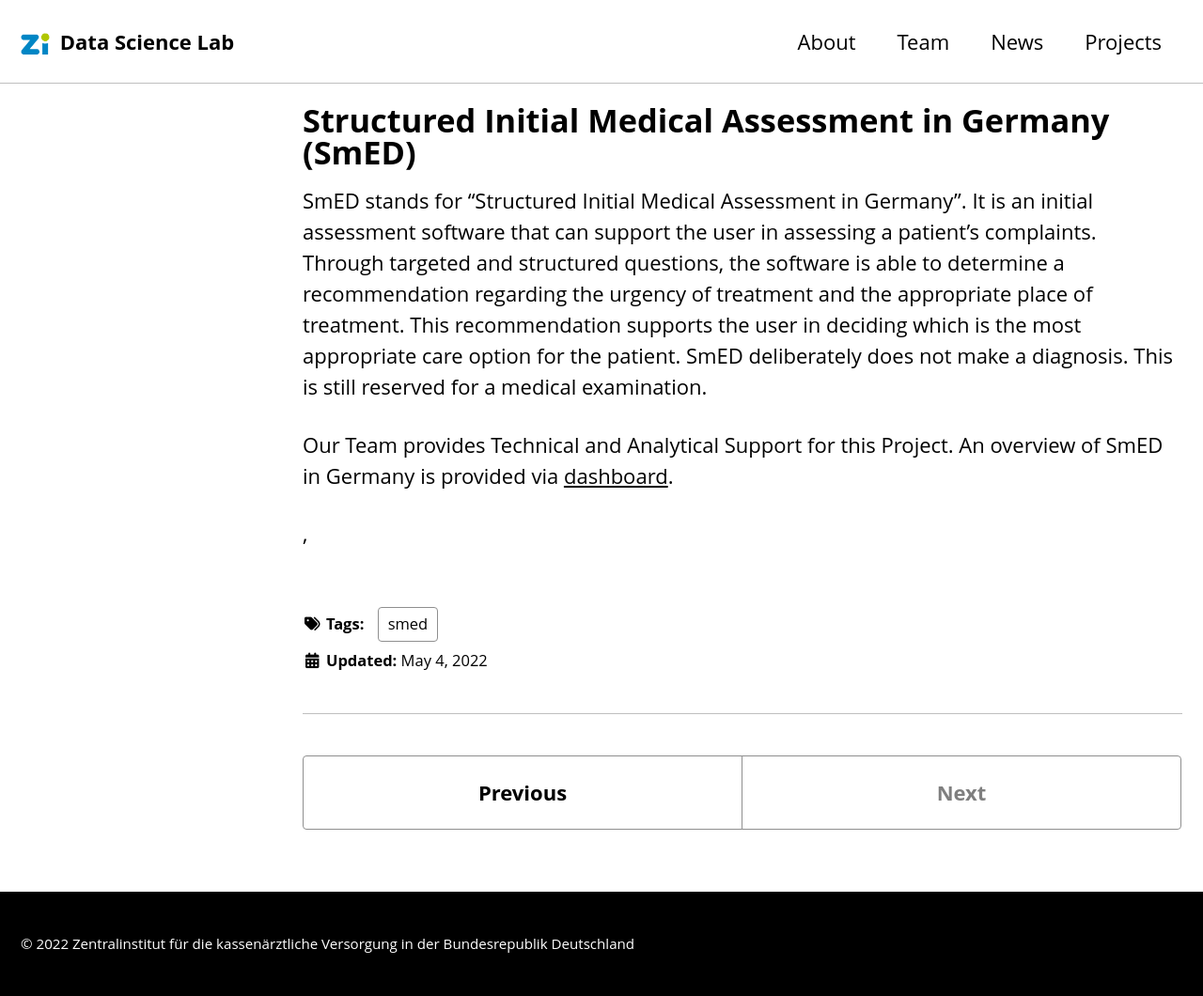
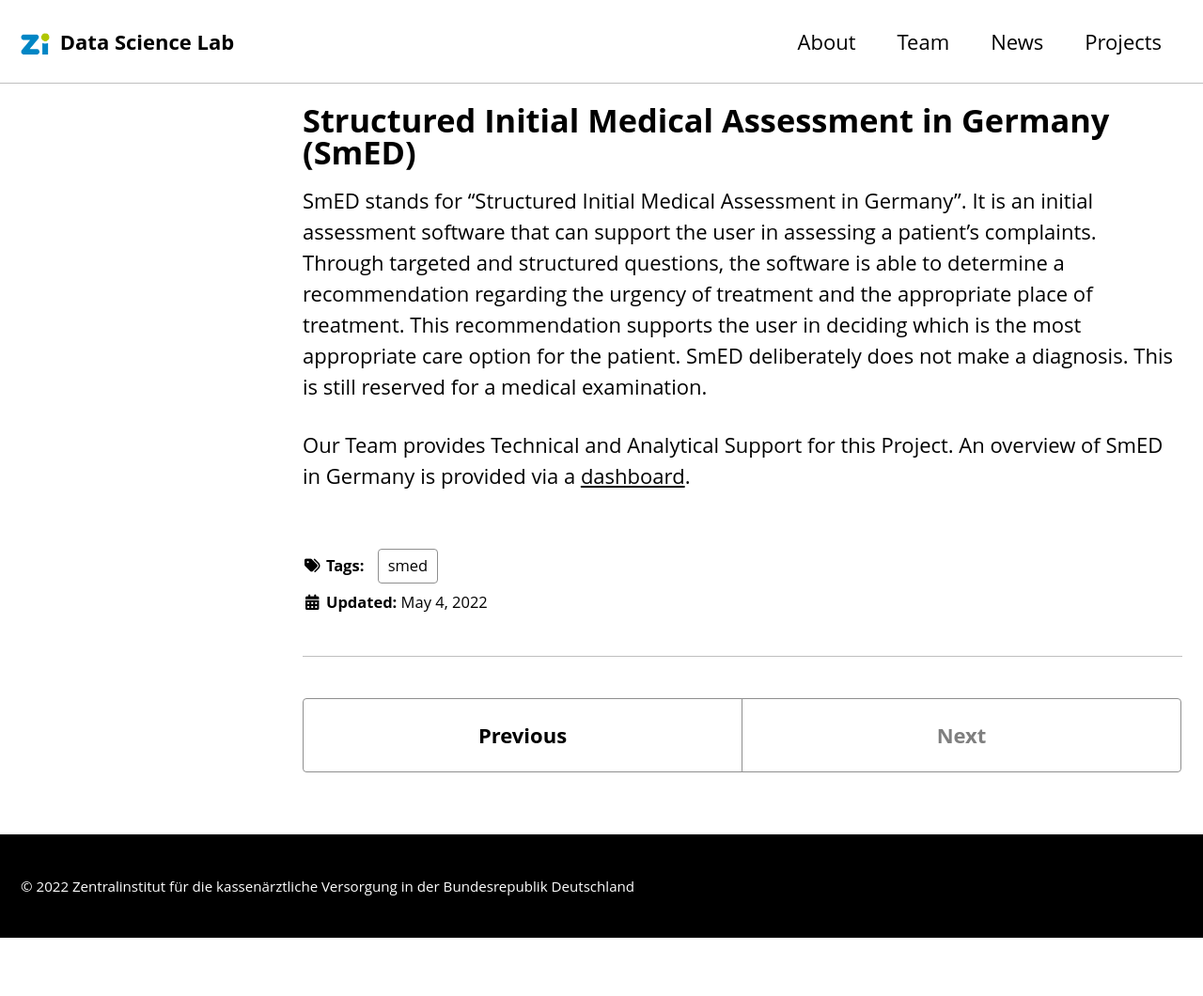
Before and after one commit to zidatalab/zidatalab.github.io, a Jekyll site: the page built from _projects/smed.md, in a window 1280 px wide. Shown: the whole page at 94% size. Built offline with Jekyll 4.4.1, drawn with Linux system fonts in a browser that asks for light colours; cached includes are drawn as plain includes; nearby versions of some CDN libraries; after the commit the page ends 998 px from its top, so only the background shows below that.

Commit message:
fix typo

```diff
--- a/_projects/smed.md
+++ b/_projects/smed.md
@@ -12,6 +12,4 @@ excerpt: "Structured Initial Medical Assessment in Germany (SmED)"
 SmED stands for "Structured Initial Medical Assessment in Germany". It is an initial assessment software that can support the user in assessing a patient's complaints. Through targeted and structured questions, the software is able to determine a recommendation regarding the urgency of treatment and the appropriate place of treatment. This recommendation supports the user in deciding which is the most appropriate care option for the patient.
 SmED deliberately does not make a diagnosis. This is still reserved for a medical examination.
 
-Our Team provides Technical and Analytical Support for this Project. An overview of SmED in Germany is provided via [dashboard](https://smed.ziapp.de).
-
-‚
+Our Team provides Technical and Analytical Support for this Project. An overview of SmED in Germany is provided via a [dashboard](https://smed.ziapp.de).
```
